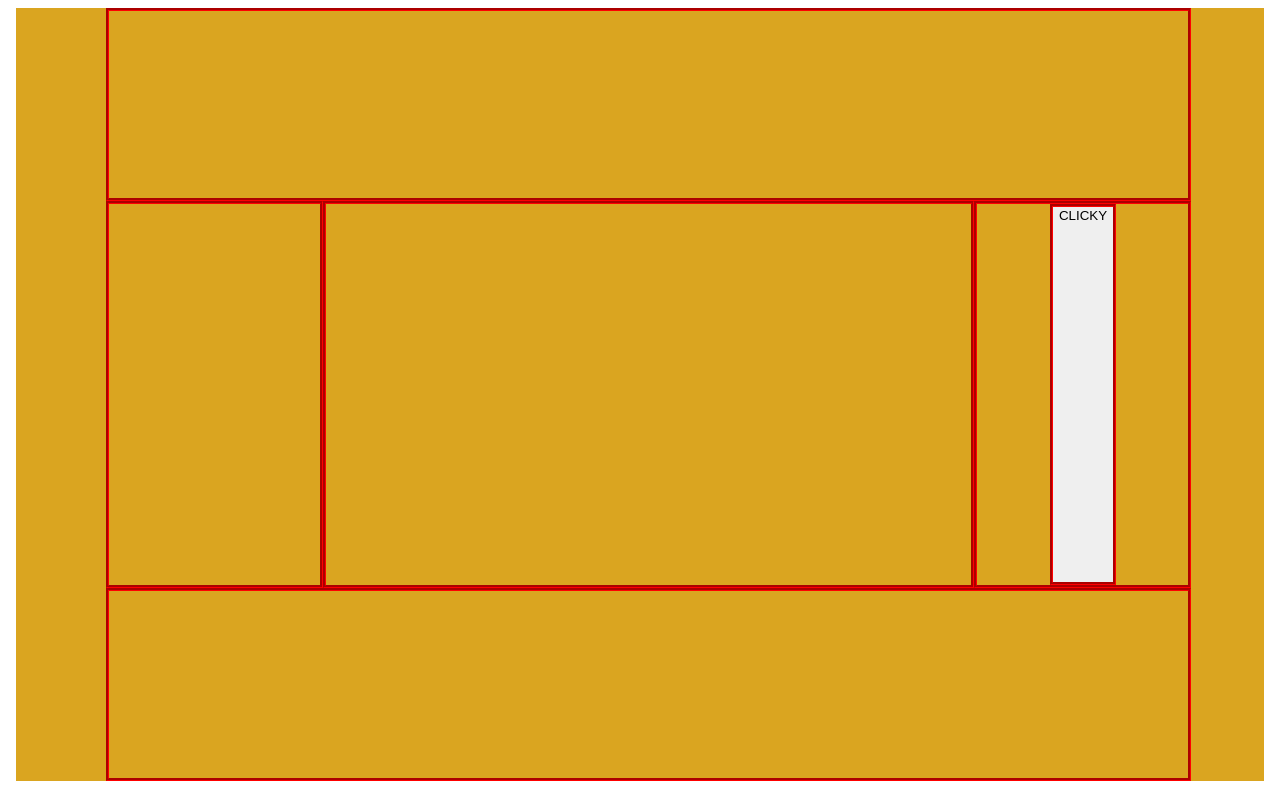
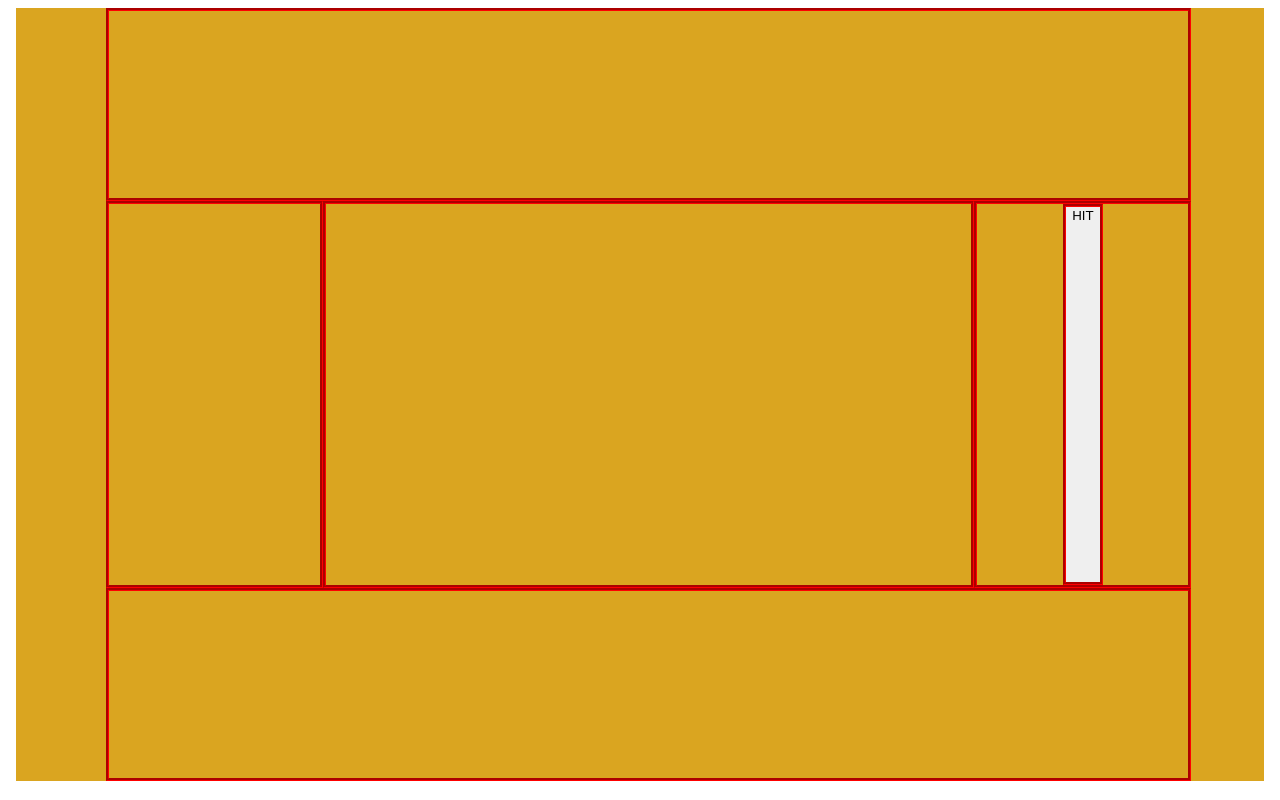
Before and after one commit to redlink2/redlink2.com, a Nuxt app: page /game in a window 1280 px wide. Built offline with nearby package versions, Linux system fonts and the light colour scheme.

Commit message:
Changed CLICKY -> HIT.
-fixed button wording

```diff
--- a/pages/game.vue
+++ b/pages/game.vue
@@ -22,7 +22,7 @@
             <div class="stay"></div>
             <div class="dealer"></div>
             <div class="hit">
-                <button v-on:click="deal">CLICKY</button>
+                <button v-on:click="deal">HIT</button>
             </div>
             <div class="playerHand">
                 <div class="pCard1" v-if="dealt">
```
